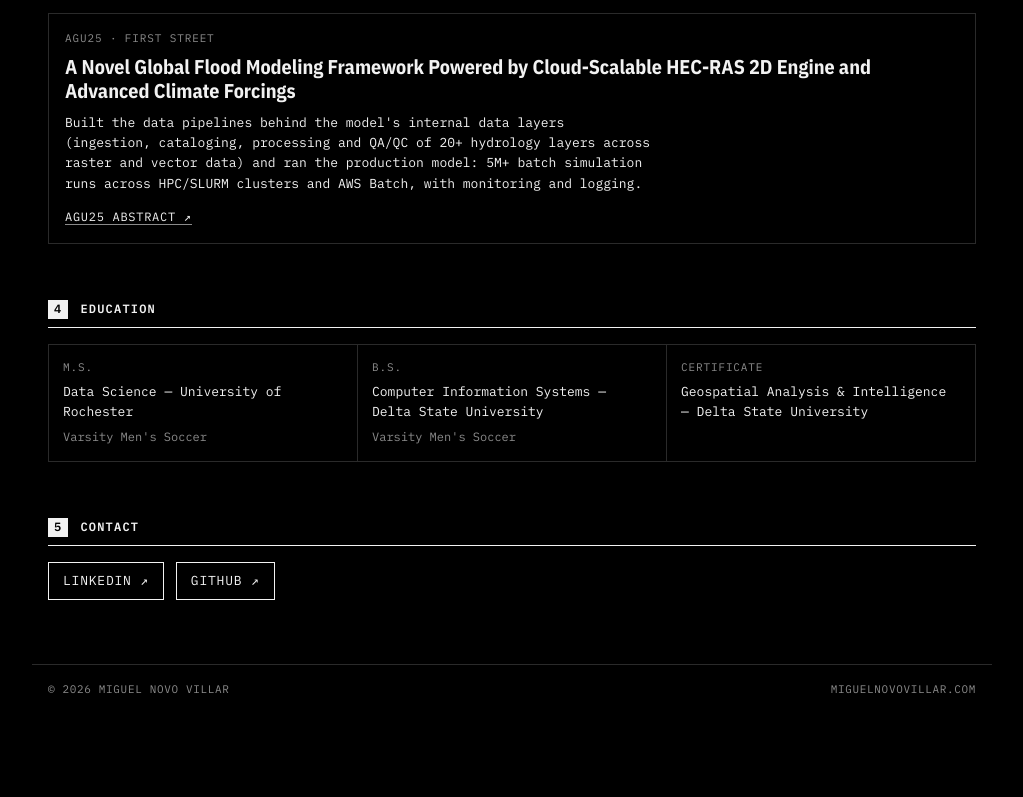
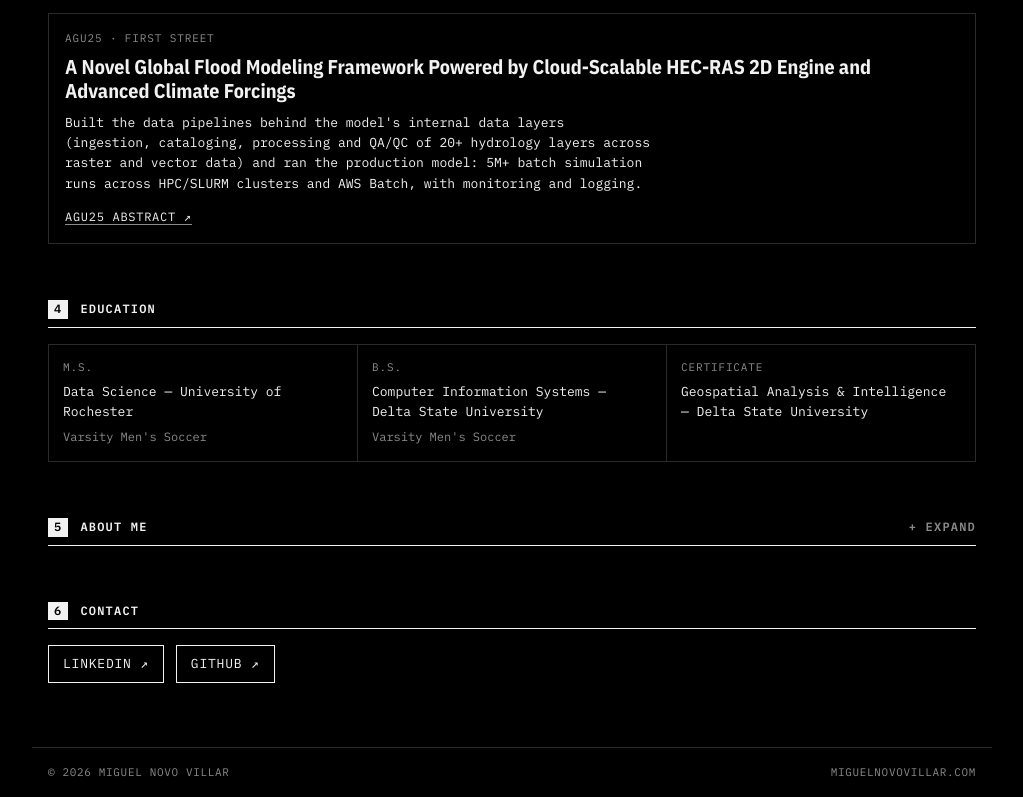
Before and after one commit to mnovovil/miguelnovovillar.com, a plain HTML site: page index.html in a window 1280 px wide. Shown: the part 1281-2078 px from the top of the page, without its empty margins (128-1151 px from the left). Before the commit the page ends 1995 px from the top, so only its background shows below. Drawn offline with nearby package versions, Linux system fonts and the light colour scheme.

Commit message:
Add collapsible About me section
Co-Authored-By: Claude Opus 5.5 <noreply@anthropic.com>

```diff
--- a/index.html
+++ b/index.html
@@ -87,6 +87,17 @@
   .proj img { display: block; width: 100%; height: auto; border: 1px solid var(--line); }
   @media (max-width: 640px) { .proj-media { grid-template-columns: 1fr; } }
 
+  .about-me summary { display: flex; align-items: baseline; gap: 12px; cursor: pointer; list-style: none;
+       font-size: 12px; font-weight: 600; letter-spacing: .1em; text-transform: uppercase;
+       padding-bottom: 8px; border-bottom: 1px solid var(--fg); }
+  .about-me summary::-webkit-details-marker { display: none; }
+  .about-me summary .n { color: var(--bg); background: var(--fg); padding: 0 6px; }
+  .about-me summary .tog { margin-left: auto; }
+  .about-me summary .tog::after { content: "+ Expand"; color: var(--dim); }
+  .about-me[open] summary .tog::after { content: "− Collapse"; }
+  .about-me summary:hover .tog::after { color: var(--fg); }
+  .about-me .about { padding-top: 16px; }
+
   .links { display: flex; flex-wrap: wrap; gap: 12px; }
   .links a { border: 1px solid var(--fg); padding: 8px 14px; font-size: 13px; text-transform: uppercase; letter-spacing: .06em; }
 
@@ -172,7 +183,17 @@
     </section>
 
     <section>
-      <h2><span class="n">5</span> Contact</h2>
+      <details class="about-me">
+        <summary><span class="n">5</span> About me <span class="tog" aria-hidden="true"></span></summary>
+        <div class="about">
+          <p>Off the clock I'm usually around a football (soccer) pitch or out on a run. I played varsity soccer through university, and these days I log my miles on <a href="https://www.strava.com/athletes/103364333" target="_blank" rel="noopener">Strava ↗</a>.</p>
+          <p>Geography is what pulled me into geospatial data in the first place, and geopolitics is how I like to read the news: how borders, resources and climate shape what happens where. I travel whenever I can, usually with a map open longer than necessary.</p>
+        </div>
+      </details>
+    </section>
+
+    <section>
+      <h2><span class="n">6</span> Contact</h2>
       <div class="links">
         <a href="https://www.linkedin.com/in/miguelnovovillar/" target="_blank" rel="noopener">LinkedIn ↗</a>
         <a href="https://github.com/mnovovil" target="_blank" rel="noopener">GitHub ↗</a>
```
